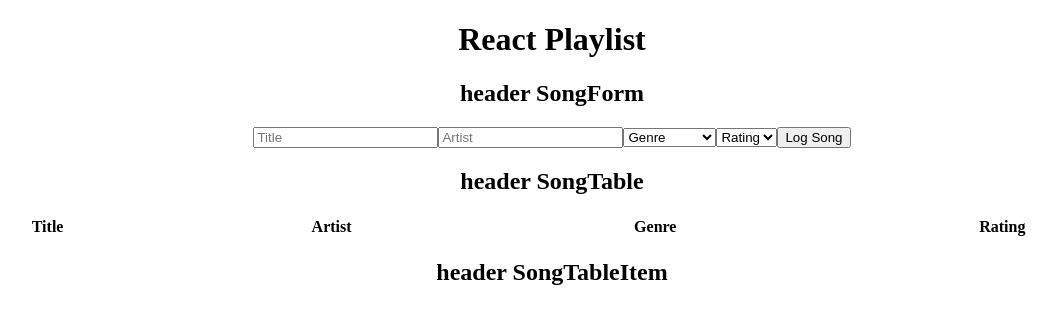
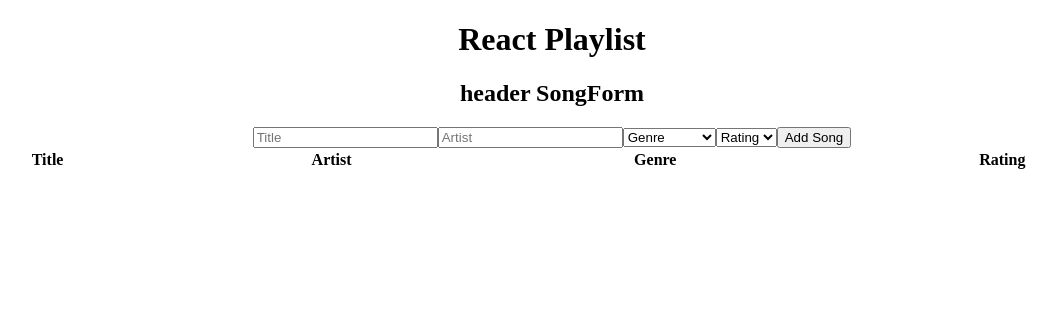
Before and after one commit to DebbySpaninks/debby_spaninks-ReactLilPlaylist, a React (Create React App) app in the folder react-playlist/: page / in a window 1280 px wide. Shown: the top 324 px of the page, without its empty margins (88-1145 px from the left). Built offline with nearby package versions, Linux system fonts and the light colour scheme.

Commit message:
display input in table

```diff
--- a/react-playlist/src/components/SongForm.js
+++ b/react-playlist/src/components/SongForm.js
@@ -1,15 +1,16 @@
 import React, { useState } from 'react';
 
 // function with form input + select and display them
-function SongForm({ addSongLog }) {
-    const [title, setTitle] = useState();
-    const [artist, setArtist] = useState();
-    const [genre, setGenre] = useState();
-    const [rating, setRating] = useState();
+function SongForm({ addSong }) {
+    const [title, setTitle] = useState('');
+    const [artist, setArtist] = useState('');
+    const [genre, setGenre] = useState('');
+    const [rating, setRating] = useState('');
 
+    // function to handle submit
     const handleSubmit = event => {
-        // after submit add input to addSongLog
-        addSongLog([title, artist, genre, rating])
+        // after submit add input to addSong
+        addSong([title, artist, genre, rating])
         event.preventDefault();
     }
 
@@ -43,9 +44,10 @@ function SongForm({ addSongLog }) {
                 <option value="Nederpop">Nederpop</option>
                 <option value="HiphopRap">Hiphop Rap</option>
             </select>
-            {/* add select options for RATING */}
+            {/* select options for RATING */}
             <select
                 name="rating"
+                type="number"
                 value={rating}
                 onChange={event => setRating(event.target.value)}
             >
@@ -56,11 +58,11 @@ function SongForm({ addSongLog }) {
                 <option value="4">4</option>
                 <option value="5">5</option>
             </select>
-            {/* input button to add songs after input */}
+            {/* button to add songs after input */}
             <input
                 className='submit-button'
                 type='submit'
-                value='Log Song'
+                value='Add Song'
             />
         </form>
     );
--- a/react-playlist/src/components/table/SongTable.js
+++ b/react-playlist/src/components/table/SongTable.js
@@ -2,17 +2,30 @@ import React from 'react';
 import SongTableItem from './SongTableItem';
 
 // function to display table headers and SongTableItems
-function SongTable() {
+function SongTable(props) {
     return (
         <div>
-            <h2>header SongTable</h2>
             <table style={{ width: "100%" }}>
-                <tr className="table-header">
-                    <th className="song-row__item">Title</th>
-                    <th className="song-row__item">Artist</th>
-                    <th className="song-row__item">Genre</th>
-                    <th className="song-row__item">Rating</th>
-                </tr>
+                <thead>
+                    <tr className="table-header">
+                        <th>Title</th>
+                        <th>Artist</th>
+                        <th>Genre</th>
+                        <th>Rating</th>
+                    </tr>
+                </thead>
+                <tbody>
+                    {/* manage currentValue and displays index of input songs*/}
+                    {props.songs.map(currentValue => {
+                        return <tr>
+                            {/* display table data*/}
+                            <td>{currentValue[0]}</td>
+                            <td>{currentValue[1]}</td>
+                            <td>{currentValue[2]}</td>
+                            <td>{currentValue[3]}</td>
+                        </tr>
+                    })}
+                </tbody>
             </table>
             <SongTableItem />
         </div>
--- a/react-playlist/src/components/table/SongTableItem.js
+++ b/react-playlist/src/components/table/SongTableItem.js
@@ -1,12 +1,21 @@
 import React from 'react';
 
 // function to add songs to table (playlist)
-function SongTableItem() {
+function SongTableItem(props) {
     return (
         <div>
-            <h2>header SongTableItem</h2>
             {/* create table row */}
             {/* add songtable item (data) to playlist*/}
+            <tr
+                className="table__tr"
+                key={props.id}
+                value={props.currentValue}
+            >
+                <tr>
+                    {/* display table data */}
+                </tr>
+
+            </tr>
         </div>
     );
 }
--- a/react-playlist/src/container/SongOverview.js
+++ b/react-playlist/src/container/SongOverview.js
@@ -1,32 +1,23 @@
-import React, {Component} from 'react';
+import React, { useState } from 'react';
 import SongForm from '../components/SongForm';
 import SongTable from '../components/table/SongTable';
 
-// create class based component that manage state from songs
-class SongOverview extends Component {
-
-    constructor() {
-        super()
-        this.state =
-        {
-            songs: []
-        }
-
-    }
-// make function to add new state from song to SongTableItem
-    addSong = (song) => {
-        // doe iets om de state aan te passen        prevState???
+// function that manage useState from songs
+function SongOverview(props) {
+    const [songs, setSongs] = useState([]);
+    // function that add songItems
+    const addSong = song => {
+        let songItems = [...songs, song];
+        setSongs(songItems);
     }
 
-    render() {
-        return (
-            <div>
-                {/* display SongForm and SongTable */}
-                <SongForm addSong={this.addSong} />
-                <SongTable songs={this.state.songs} />
-            </div>
-        );
-    }
+    return (
+        <div>
+            {/* display SongForm and SongTable */}
+            <SongForm addSong={addSong} />
+            <SongTable songs={songs} />
+        </div>
+    );
 }
 
 export default SongOverview;
```
